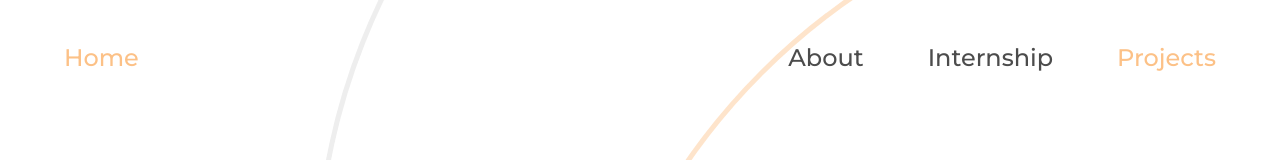
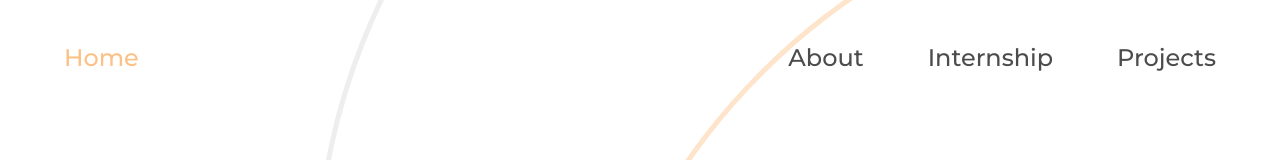
Before and after one commit to The-Sander/Portfolio, a Vue app: page / in a window 1280 px wide. Shown: the top 160 px of the page. Built offline with nearby package versions, Linux system fonts and the light colour scheme.

Commit message:
nav highlights fix

```diff
--- a/src/App.vue
+++ b/src/App.vue
@@ -6,10 +6,18 @@
         <router-link to="/" clas="nav-home active">Home</router-link>
         <ul>
           <li>
-            <router-link to="/about">About</router-link>
+            <router-link to="/about" exact-active-class="active"
+              >About</router-link
+            >
           </li>
-          <li><router-link to="/internship">Internship</router-link></li>
-          <li><router-link to="/#work" exact>Projects</router-link></li>
+          <li>
+            <router-link to="/internship">Internship</router-link>
+          </li>
+          <li>
+            <router-link to="/#work" exact-active-class="noactive"
+              >Projects</router-link
+            >
+          </li>
         </ul>
       </div>
     </nav>
--- a/src/assets/style.scss
+++ b/src/assets/style.scss
@@ -71,6 +71,15 @@ i {
   padding-top: 1.5rem;
   padding-bottom: 1.5rem;
   opacity: 0.7;
+  color: $black;
+
+  .router-link-active {
+    color: $primary;
+  }
+  .router-link-exact-active {
+    color: $primary;
+  }
+
   a {
     font-size: $nav;
   }
@@ -92,13 +101,15 @@ i {
       transition: 0.2s ease-out;
       cursor: pointer;
       a {
-        color: $black;
         text-decoration: none;
         font-weight: $bold-font;
         transition: 0.2s ease-out;
       }
     }
   }
+}
+.noactive {
+  color: $black !important;
 }
 .wrapper {
   display: flex;
@@ -465,6 +476,3 @@ h2 {
 .fade-enter-active {
   transition: opacity 0.3s ease-out;
 }
-.router-link-active {
-  color: $primary !important;
-}
```
